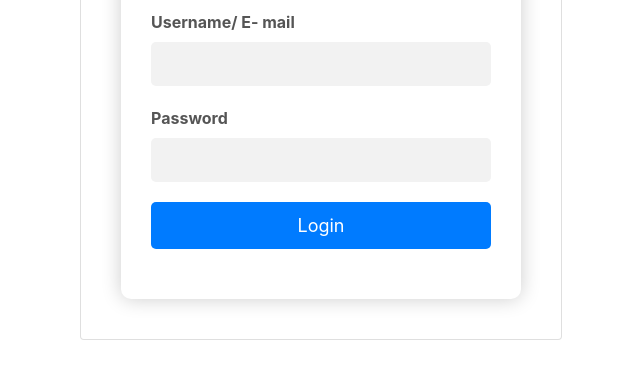
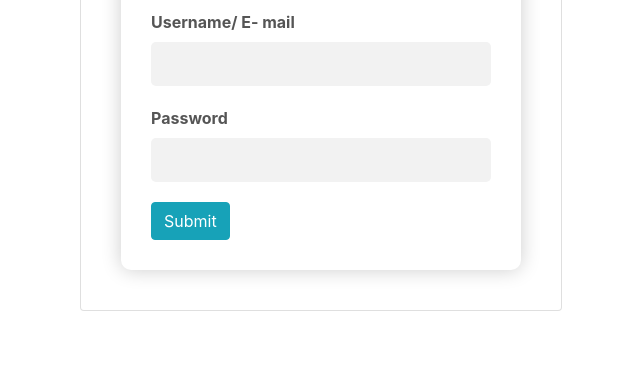
Before and after one commit to ASAthigiri/E_Commerce-Website, a plain HTML site: page login.html in a window 1280 px wide. Shown: the part 165-544 px from the top of the page, without its empty margins (319-959 px from the left). Drawn offline with nearby package versions, Linux system fonts and the light colour scheme.

Commit message:
login.html

```diff
--- a/login.html
+++ b/login.html
@@ -32,7 +32,8 @@
               <input type="password" name="password" id="password" required>
 
               <br>
-              <input type="submit" value="Login">
+            <a href ="website.html">  <button type="button" class="btn btn-info">Submit</button> </a>
+
 
 
             </form>
```
